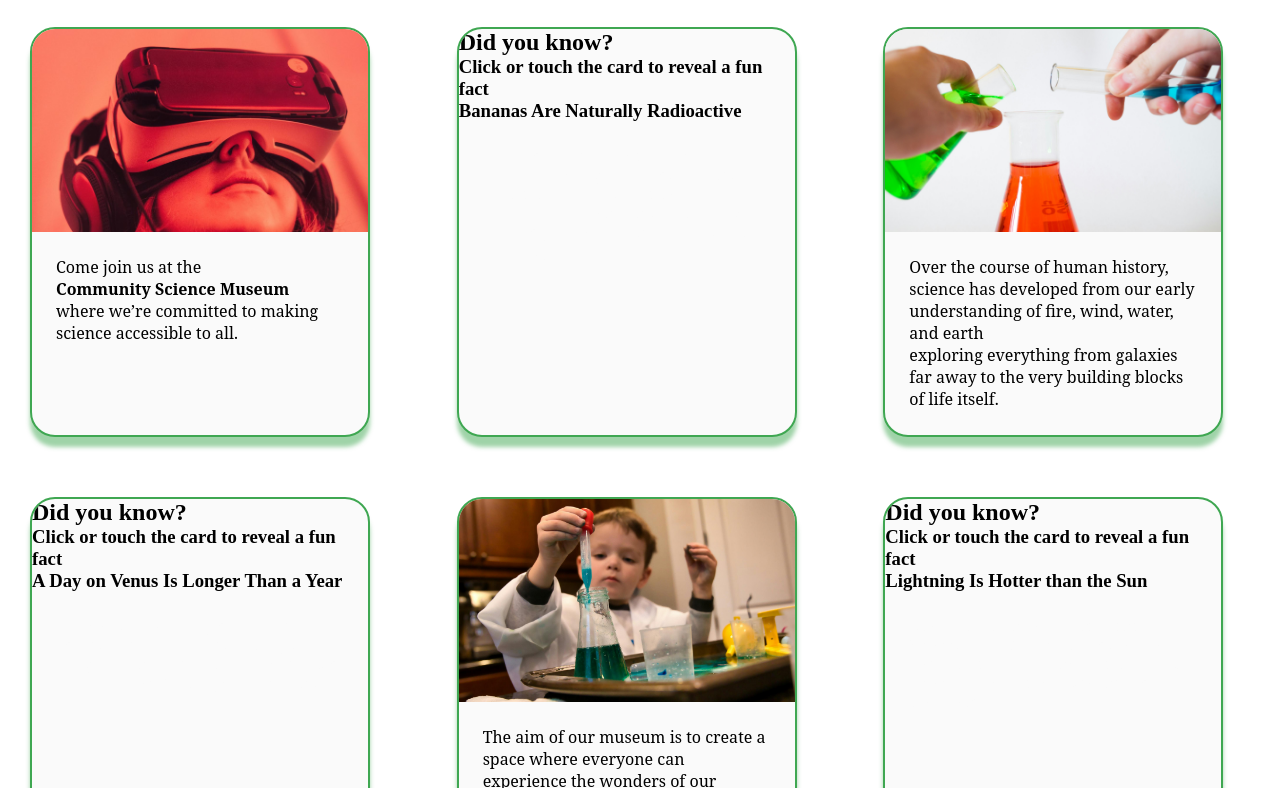
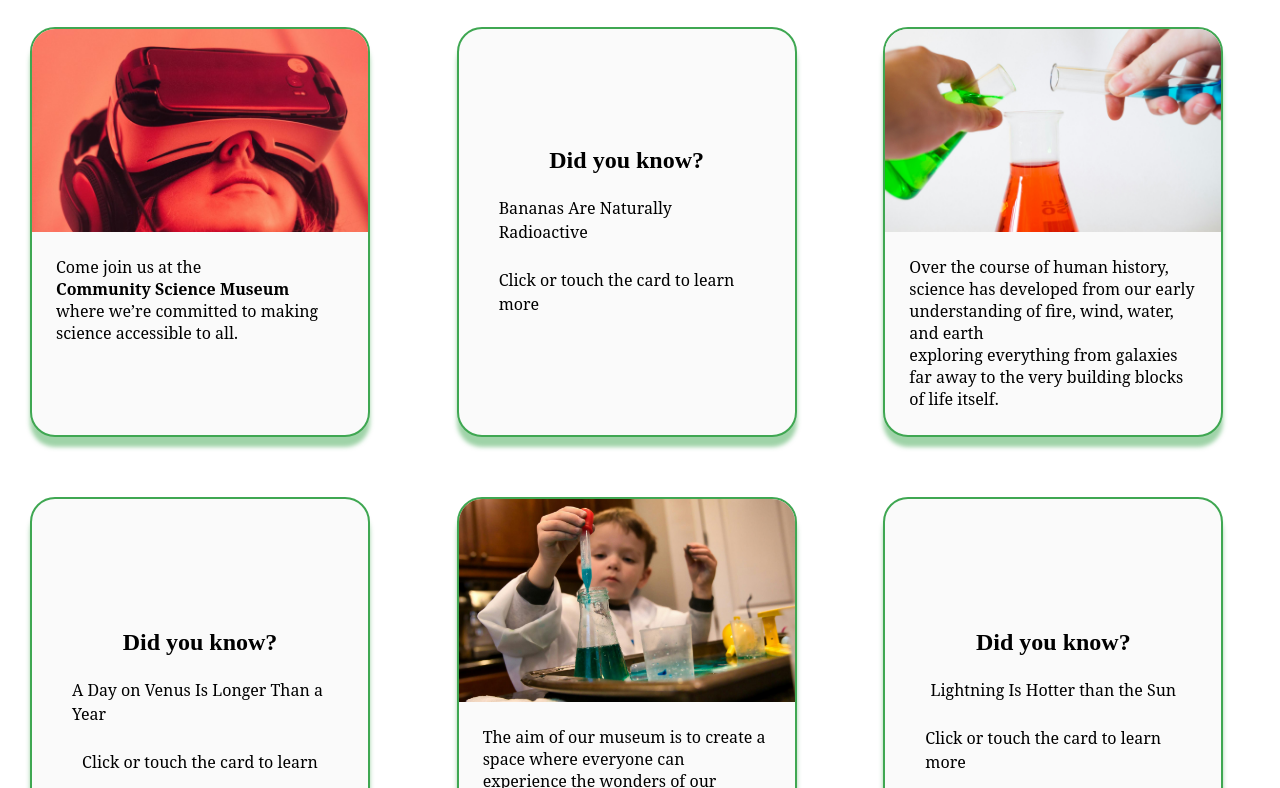
Before and after one commit to Tunegj/SP---Tone, a plain HTML site: page html/index.html in a window 1280 px wide. Shown: the part 352-1140 px from the top of the page. Drawn offline with nearby package versions, Linux system fonts and the light colour scheme.

Commit message:
Fixed the flipcards

```diff
--- a/css/_index.css
+++ b/css/_index.css
@@ -146,7 +146,7 @@ main h1 {
 
 .card-green {
   margin: 30px;
-  height: 160px;
+  height: 200px;
   display: flex;
   border-radius: var(--radius-card);
   border: var(--border-stroke-green);
@@ -156,7 +156,7 @@ main h1 {
 }
 
 .card-green img {
-  width: 30%;
+  width: 40%;
   height: auto;
   object-fit: cover;
   display: block;
@@ -180,12 +180,80 @@ main h1 {
   text-align: right;
 }
 
+/* Flip cards */
+
+.card-green .flip-card {
+  display: flex;
+  flex: 1;
+  perspective: 800px;
+  cursor: pointer;
+}
+
+.card-green .flip-checkbox {
+  display: none;
+}
+
+.card-green .flip-content {
+  position: relative;
+  width: 100%;
+  height: 100%;
+  transition: transform 0.6s ease-out;
+  transform-style: preserve-3d;
+}
+
+.card-green .flip-checkbox:checked ~ .flip-content {
+  transform: rotateY(180deg);
+}
+
+.card-green .front,
+.card-green .back {
+  position: absolute;
+  top: 0;
+  left: 0;
+  width: 100%;
+  height: 100%;
+  backface-visibility: hidden;
+  display: flex;
+  flex-direction: column;
+  align-items: center;
+  justify-content: center;
+  background: transparent;
+  padding: 1rem;
+  line-height: 1.5rem;
+}
+
+.card-green .back {
+  transform: rotateY(180deg);
+}
+
+.back p {
+  font-family: var(--font-body-type);
+  font-size: var(--font-body-sm);
+  display: flex;
+  color: var(--font-color-font-black);
+  line-height: 1.5rem;
+}
+
+.front p {
+  font-family: var(--font-body-type);
+  font-size: var(--font-body-sm);
+  color: var(--font-color-font-black);
+  line-height: 1.5rem;
+}
+
+.front h3 {
+  font-family: var(--font-heading-type);
+  font-size: var(--font-heading-sm);
+  color: var(--font-color-font-black);
+  line-height: 1.5rem;
+}
+
 main .full-text {
   display: none;
 }
 
 .robot-wave {
-  background-color: black;
+  background-color: var(--color-background-light);
   border-radius: 80%;
 }
 
--- a/html/index.html
+++ b/html/index.html
@@ -67,22 +67,24 @@
             </p>
           </div>
         </article>
-        <article class="card-green fun fact">
-          <div class="flip-card" tabindex="0">
+        <article class="card-green">
+          <label class="flip-card" tabindex="0">
+            <input type="checkbox" id="flip-card" class="flip-checkbox" />
+            <div class="flip-content">
               <div class="front">
                 <h2>Did you know?</h2>
-              <h3>Click or touch the card to reveal a fun fact</h3>
+                <p>Bananas Are Naturally Radioactive</p>
+                <p>Click or touch the card to learn more</p>
               </div>
               <div class="back">
-              <h3>Bananas Are Naturally Radioactive</h3>
                 <p>
-                Bananas contain potassium-40, a radioactive isotope of
-                potassium. This means that bananas are slightly radioactive, but
-                the levels are harmless to humans, you’d have to eat millions at
-                once to feel any effect.
+                  Bananas contain potassium -40, a radioactive isotope of
+                  potassium. This means that bananas are slightly radioactive,
+                  but you’d have to eat millions at once to feel any effect.
                 </p>
               </div>
             </div>
+          </label>
         </article>
         <article class="card-green">
           <img src="/img/index-card-2.jpg" alt="" />
@@ -98,14 +100,16 @@
             </p>
           </div>
         </article>
-        <article class="card-green fun fact" tabindex="0">
-          <div class="flip-card">
+        <article class="card-green">
+          <label class="flip-card" tabindex="0">
+            <input type="checkbox" id="flip-card" class="flip-checkbox" />
+            <div class="flip-content">
               <div class="front">
                 <h2>Did you know?</h2>
-              <h3>Click or touch the card to reveal a fun fact</h3>
+                <p>A Day on Venus Is Longer Than a Year</p>
+                <p>Click or touch the card to learn</p>
               </div>
               <div class="back">
-              <h3>A Day on Venus Is Longer Than a Year</h3>
                 <p>
                   Venus has an extremely slow rotation on its axis, taking about
                   243 Earth days to complete one rotation. In contrast, it takes
@@ -113,6 +117,7 @@
                 </p>
               </div>
             </div>
+          </label>
         </article>
         <article class="card-green">
           <img src="/img/index-card-3.jpg" alt="" />
@@ -128,21 +133,24 @@
             </p>
           </div>
         </article>
-        <article class="card-green fun fact" tabindex="0">
-          <div class="flip-card">
+        <article class="card-green">
+          <label class="flip-card" tabindex="0">
+            <input type="checkbox" id="flip-card" class="flip-checkbox" />
+            <div class="flip-content">
               <div class="front">
                 <h2>Did you know?</h2>
-              <h3>Click or touch the card to reveal a fun fact</h3>
+                <p>Lightning Is Hotter than the Sun</p>
+                <p>Click or touch the card to learn more</p>
               </div>
               <div class="back">
-              <h3>Lightning Is Hotter than the Sun</h3>
                 <p>
                   Lightning can reach temperatures of 30,000 Kelvin (53,540
-                degrees Fahrenheit), while the surface of the sun is only about
-                5,500 degrees Celsius (9,932 degrees Fahrenheit).
+                  degrees Fahrenheit), while the surface of the sun is only
+                  about 5,500 degrees Celsius (9,932 degrees Fahrenheit).
                 </p>
               </div>
             </div>
+          </label>
         </article>
         <article class="card-green">
           <img src="/img/index-card-4.jpg" alt="" />
@@ -158,21 +166,24 @@
             </p>
           </div>
         </article>
-        <article class="card-green fun fact" tabindex="0">
-          <div class="flip-card">
+        <article class="card-green">
+          <label class="flip-card" tabindex="0">
+            <input type="checkbox" id="flip-card" class="flip-checkbox" />
+            <div class="flip-content">
               <div class="front">
                 <h2>Did you know?</h2>
-              <h3>Click or touch the card to reveal a fun fact</h3>
+                <p>Octopuses have 3 hearts</p>
+                <p>Click or touch the card to learn more</p>
               </div>
               <div class="back">
-              <h3>Octopuses have 3 hearts</h3>
                 <p>
                   Two pump blood to the gills, while the third pumps it to the
-                rest of the body. When they swim, the heart that delivers blood
-                to the rest of the body stops beating.
+                  rest of the body. When they swim, the heart that delivers
+                  blood to the rest of the body stops beating.
                 </p>
               </div>
             </div>
+          </label>
         </article>
         <article class="card-green">
           <img src="/img/index-card-5.jpg" alt="" />
```
Lines whose indentation alone changed are shown as unchanged.
